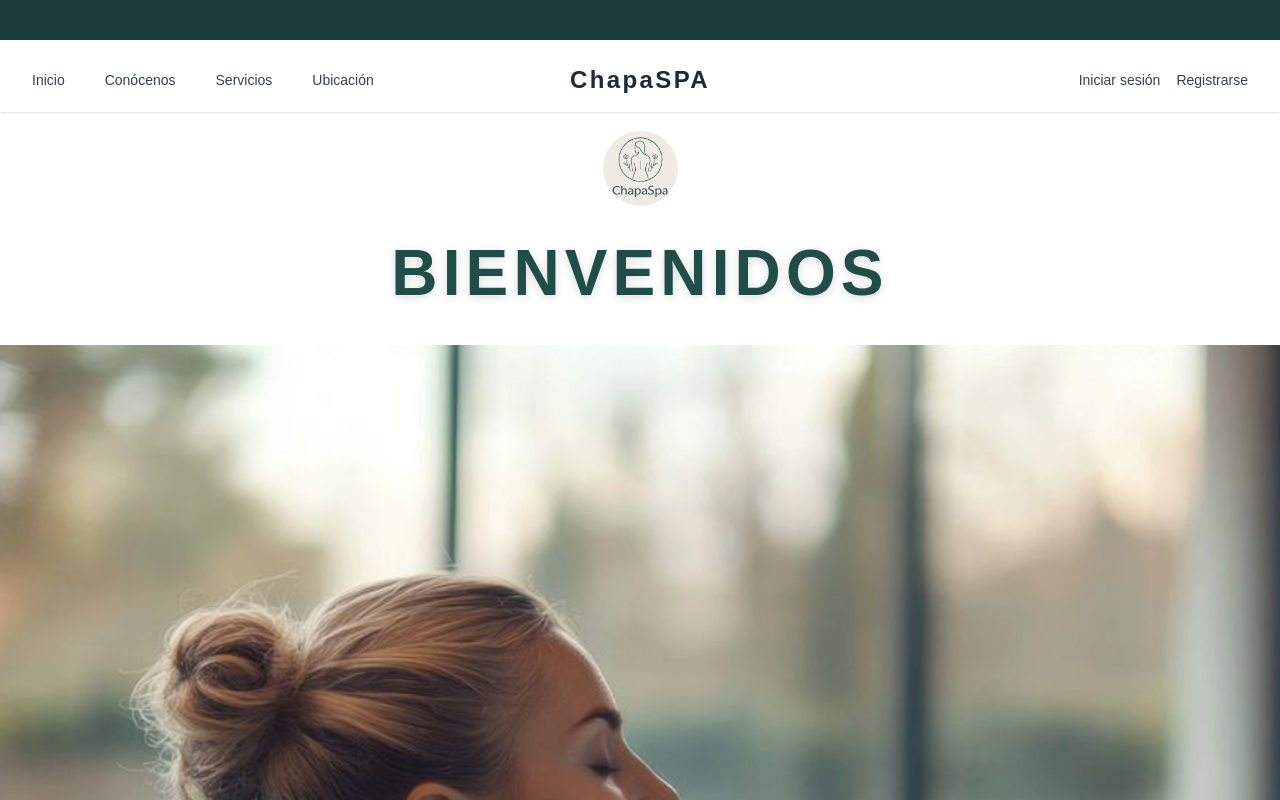
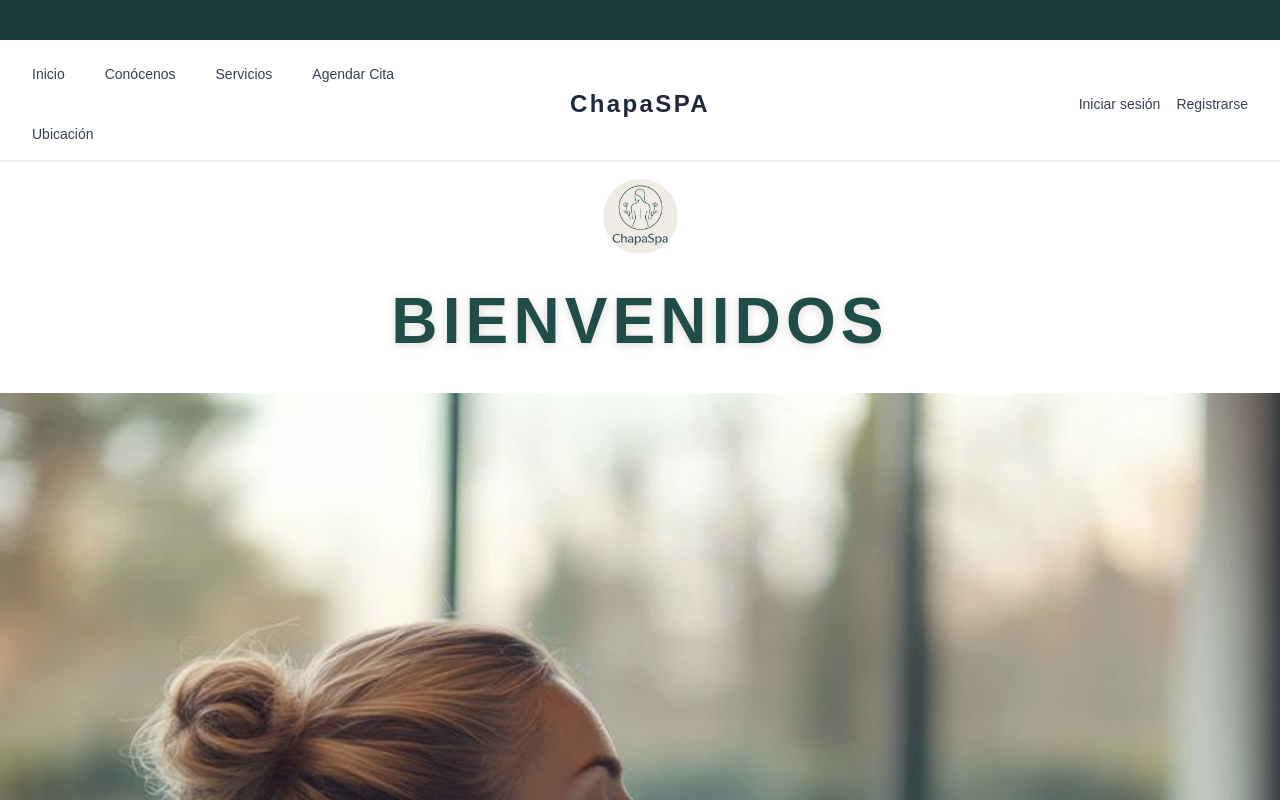
Before and after one commit to UP220891/chapa-spa, a Next.js app in the folder proyecto/frontend/: page / in a window 1280 px wide. Shown: the top 800 px of the page. Built offline with nearby package versions, Linux system fonts and the light colour scheme.

Commit message:
boton agendar cita

```diff
--- a/proyecto/frontend/src/app/components/Navbar.tsx
+++ b/proyecto/frontend/src/app/components/Navbar.tsx
@@ -43,6 +43,7 @@ const Navbar: React.FC<NavbarProps> = ({ usuario: usuarioProp }) => {
           <li><a href="/" className="hover:text-pink-600">Inicio</a></li>
           <li><a href="/conocenos" className="hover:text-pink-600">Conócenos</a></li>
           <li><a href="/servicio" className="hover:text-pink-600">Servicios</a></li>
+          <li><a href="/citas" className="hover:text-pink-600">Agendar Cita</a></li>
           <li><a href="/ubicacion" className="hover:text-pink-600">Ubicación</a></li>
           {/* Enlace para cualquier empleado (admin o empleado) */}
           {usuario && (usuario.tipo === 'admin' || usuario.tipo === 'empleado') && (
```
